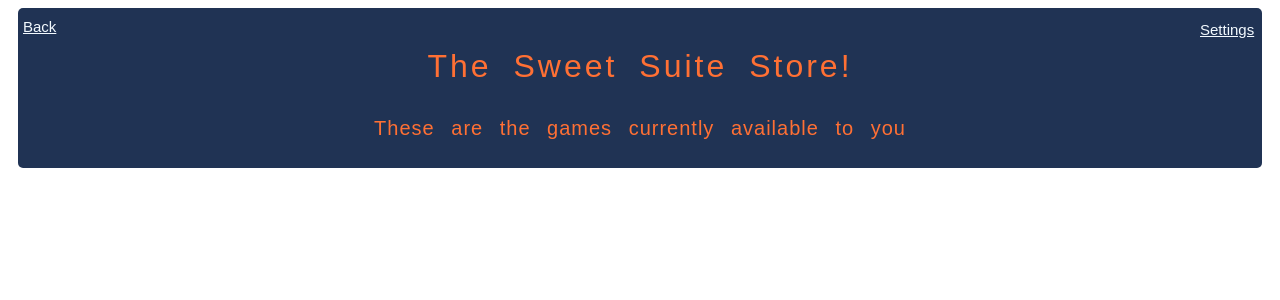
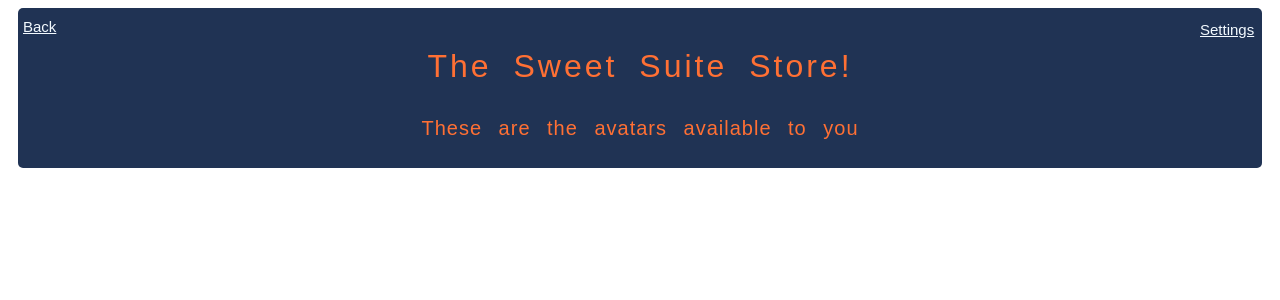
Before and after one commit to CameronRWS/The-Sweet-Suite, a React (Create React App) app in the folder frontend/: page /store in a window 1280 px wide. Shown: the top 300 px of the page. Built offline with nearby package versions, Linux system fonts and the light colour scheme.

Commit message:
edit new store page

```diff
--- a/frontend/src/pages/Login.js
+++ b/frontend/src/pages/Login.js
@@ -52,11 +52,11 @@ const Login = (props) => {
             if (data.isSuccessful){
                 let path = '/gamesuite';
                 history.push(path);
-                props.authFunc(true, userId);
+                // props.authFunc(true, userId);
             }
             else {
                 setDisplayError("username or password not recognized");
-                props.authFunc(false, "");
+                // props.authFunc(false, "");
             }
         })
     };
--- a/frontend/src/pages/Store.js
+++ b/frontend/src/pages/Store.js
@@ -37,7 +37,7 @@ const Store = (props) => {
                     <a className = "Settings" onClick = {loadSettings}>Settings</a>
                     <div className = "GameSuiteHeader">
                         <p className="gameSuiteText">{"The Sweet Suite Store!"}</p>
-                        <p className="gameSuiteText2">These are the games currently available to you</p>
+                        <p className="gameSuiteText2">These are the avatars available to you</p>
                     </div>
                 </div>
             ):(
```
